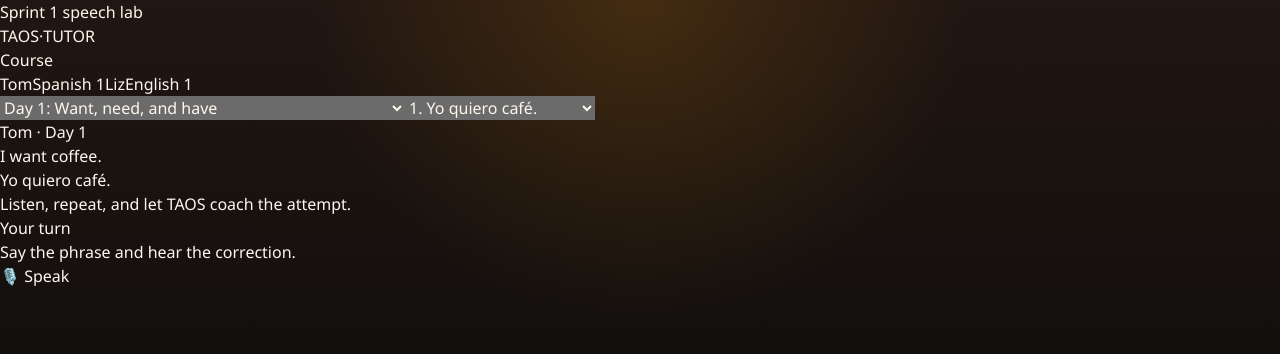
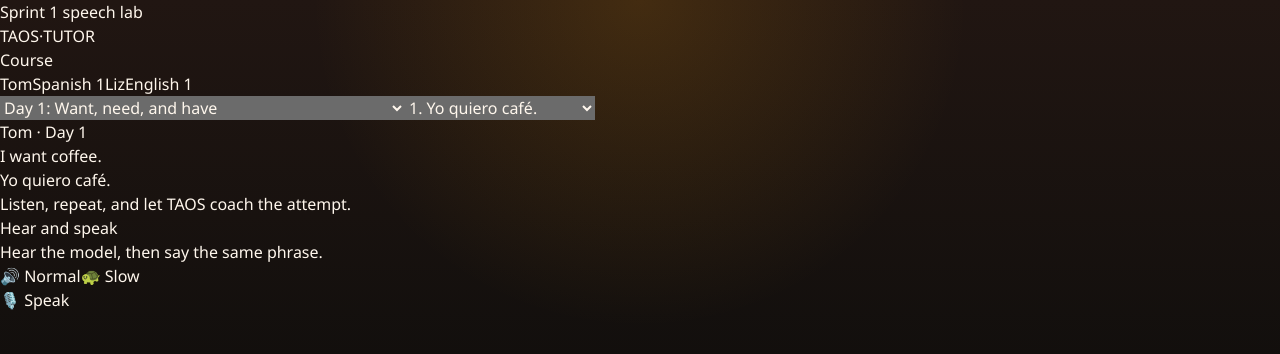
Before and after one commit to xdrabbit/TAOS-LITE, a Next.js app: page /tutor/90day/speech in a window 1280 px wide. Shown: the top 354 px of the page. Built offline with nearby package versions, Linux system fonts and the light colour scheme.

Commit message:
feat(tutor): pair listening models with speech practice

```diff
--- a/components/TutorSpeechAttempt.tsx
+++ b/components/TutorSpeechAttempt.tsx
@@ -30,22 +30,15 @@
   return "text-rose-300";
 }
 
-export function TutorSpeechAttempt({
-  course,
-  drill
-}: {
-  course: CourseConfig;
-  drill: LessonDrill;
-}): JSX.Element {
+export function TutorSpeechAttempt({ course, drill }: { course: CourseConfig; drill: LessonDrill }): JSX.Element {
   const [status, setStatus] = useState<SpeechStatus>("idle");
   const [result, setResult] = useState<AssessResult | null>(null);
   const [error, setError] = useState<string | null>(null);
-
   const recorderRef = useRef<MediaRecorder | null>(null);
   const streamRef = useRef<MediaStream | null>(null);
   const chunksRef = useRef<Blob[]>([]);
   const mimeRef = useRef("");
-
+  const audioRef = useRef<HTMLAudioElement | null>(null);
   const spanishUi = course.explanationLanguage === "es";
 
   useEffect(() => {
@@ -54,26 +47,41 @@
     setStatus("idle");
   }, [course.id, drill.id]);
 
-  useEffect(() => {
-    return () => {
-      streamRef.current?.getTracks().forEach((track) => track.stop());
-    };
-  }, []);
+  useEffect(() => () => streamRef.current?.getTracks().forEach((track) => track.stop()), []);
 
   function cleanupStream() {
     streamRef.current?.getTracks().forEach((track) => track.stop());
     streamRef.current = null;
   }
 
+  async function hear(speed: number) {
+    setError(null);
+    try {
+      const response = await fetch("/api/tts", {
+        method: "POST",
+        headers: { "Content-Type": "application/json" },
+        body: JSON.stringify({
+          text: drill.targetText,
+          engine: "openai",
+          targetLanguage: course.targetLanguage,
+          speed
+        })
+      });
+      if (!response.ok) throw new Error(spanishUi ? "No se pudo reproducir la voz." : "Voice playback failed.");
+      const url = URL.createObjectURL(await response.blob());
+      if (!audioRef.current) audioRef.current = new Audio();
+      audioRef.current.src = url;
+      await audioRef.current.play();
+    } catch (caught) {
+      setError(caught instanceof Error ? caught.message : "Voice playback failed.");
+    }
+  }
+
   async function startRecording() {
     setError(null);
     setResult(null);
     if (!navigator.mediaDevices?.getUserMedia) {
-      setError(
-        spanishUi
-          ? "El micrófono no está disponible. Abre esta página con HTTPS."
-          : "The microphone is unavailable. Open this page over HTTPS."
-      );
+      setError(spanishUi ? "El micrófono no está disponible. Abre esta página con HTTPS." : "The microphone is unavailable. Open this page over HTTPS.");
       return;
     }
     try {
@@ -87,9 +95,7 @@
       mimeRef.current = mime;
       chunksRef.current = [];
       const recorder = mime ? new MediaRecorder(stream, { mimeType: mime }) : new MediaRecorder(stream);
-      recorder.ondataavailable = (event) => {
-        if (event.data.size > 0) chunksRef.current.push(event.data);
-      };
+      recorder.ondataavailable = (event) => event.data.size > 0 && chunksRef.current.push(event.data);
       recorder.onstop = () => void scoreAttempt();
       recorder.onerror = () => stopRecording();
       for (const track of stream.getAudioTracks()) track.onended = () => stopRecording();
@@ -132,13 +138,7 @@
       if (!response.ok) throw new Error(payload.error || "Pronunciation scoring failed.");
       setResult(payload);
     } catch (caught) {
-      setError(
-        caught instanceof Error
-          ? caught.message
-          : spanishUi
-            ? "No se pudo evaluar la pronunciación."
-            : "Pronunciation scoring failed."
-      );
+      setError(caught instanceof Error ? caught.message : spanishUi ? "No se pudo evaluar la pronunciación." : "Pronunciation scoring failed.");
     } finally {
       setStatus("idle");
     }
@@ -152,10 +152,10 @@
       <div className="flex items-center justify-between gap-3">
         <div>
           <p className="text-xs uppercase tracking-[0.16em] text-emerald-100/45">
-            {spanishUi ? "Tu turno" : "Your turn"}
+            {spanishUi ? "Escucha y habla" : "Hear and speak"}
           </p>
           <p className="mt-1 text-sm text-amber-50/65">
-            {spanishUi ? "Di la frase y escucha la corrección." : "Say the phrase and hear the correction."}
+            {spanishUi ? "Escucha el modelo, luego di la misma frase." : "Hear the model, then say the same phrase."}
           </p>
         </div>
         {result?.configured && typeof result.pron === "number" ? (
@@ -163,11 +163,20 @@
         ) : null}
       </div>
 
+      <div className="mt-4 grid grid-cols-2 gap-2">
+        <button type="button" onClick={() => void hear(1)} className="rounded-2xl border border-white/10 bg-white/5 px-3 py-3 text-sm text-emerald-100">
+          🔊 {spanishUi ? "Normal" : "Normal"}
+        </button>
+        <button type="button" onClick={() => void hear(0.72)} className="rounded-2xl border border-white/10 bg-white/5 px-3 py-3 text-sm text-emerald-100">
+          🐢 {spanishUi ? "Despacio" : "Slow"}
+        </button>
+      </div>
+
       <button
         type="button"
         disabled={scoring}
         onClick={recording ? stopRecording : () => void startRecording()}
-        className={`mt-4 w-full rounded-2xl px-4 py-4 text-base font-semibold transition active:scale-[0.99] disabled:opacity-60 ${
+        className={`mt-3 w-full rounded-2xl px-4 py-4 text-base font-semibold transition active:scale-[0.99] disabled:opacity-60 ${
           recording ? "bg-rose-400 text-stone-950" : "bg-emerald-300 text-stone-950"
         }`}
       >
@@ -185,37 +194,23 @@
       </button>
 
       {error ? <p className="mt-3 text-sm text-rose-200">{error}</p> : null}
-
       {result?.configured === false ? (
-        <p className="mt-3 rounded-2xl border border-amber-300/20 bg-amber-300/5 p-3 text-sm text-amber-100/70">
-          {result.message}
-        </p>
+        <p className="mt-3 rounded-2xl border border-amber-300/20 bg-amber-300/5 p-3 text-sm text-amber-100/70">{result.message}</p>
       ) : null}
-
       {result?.configured ? (
         <div className="mt-4 space-y-3">
           {result.transcript ? (
-            <p className="text-sm text-amber-50/60">
-              <span className="text-amber-100/40">{spanishUi ? "Escuché: " : "I heard: "}</span>
-              {result.transcript}
-            </p>
+            <p className="text-sm text-amber-50/60"><span className="text-amber-100/40">{spanishUi ? "Escuché: " : "I heard: "}</span>{result.transcript}</p>
           ) : null}
           {result.words?.length ? (
             <div className="flex flex-wrap gap-1.5">
               {result.words.map((word, index) => (
-                <span
-                  key={`${word.word}-${index}`}
-                  className={`rounded-md bg-black/20 px-2 py-1 text-sm ${scoreTone(word.accuracy)}`}
-                >
-                  {word.word}
-                </span>
+                <span key={`${word.word}-${index}`} className={`rounded-md bg-black/20 px-2 py-1 text-sm ${scoreTone(word.accuracy)}`}>{word.word}</span>
               ))}
             </div>
           ) : null}
           {result.coaching ? (
-            <p className="rounded-2xl border border-white/10 bg-black/15 p-3 text-sm leading-relaxed text-amber-50/75">
-              {result.coaching}
-            </p>
+            <p className="rounded-2xl border border-white/10 bg-black/15 p-3 text-sm leading-relaxed text-amber-50/75">{result.coaching}</p>
           ) : null}
         </div>
       ) : null}
```
